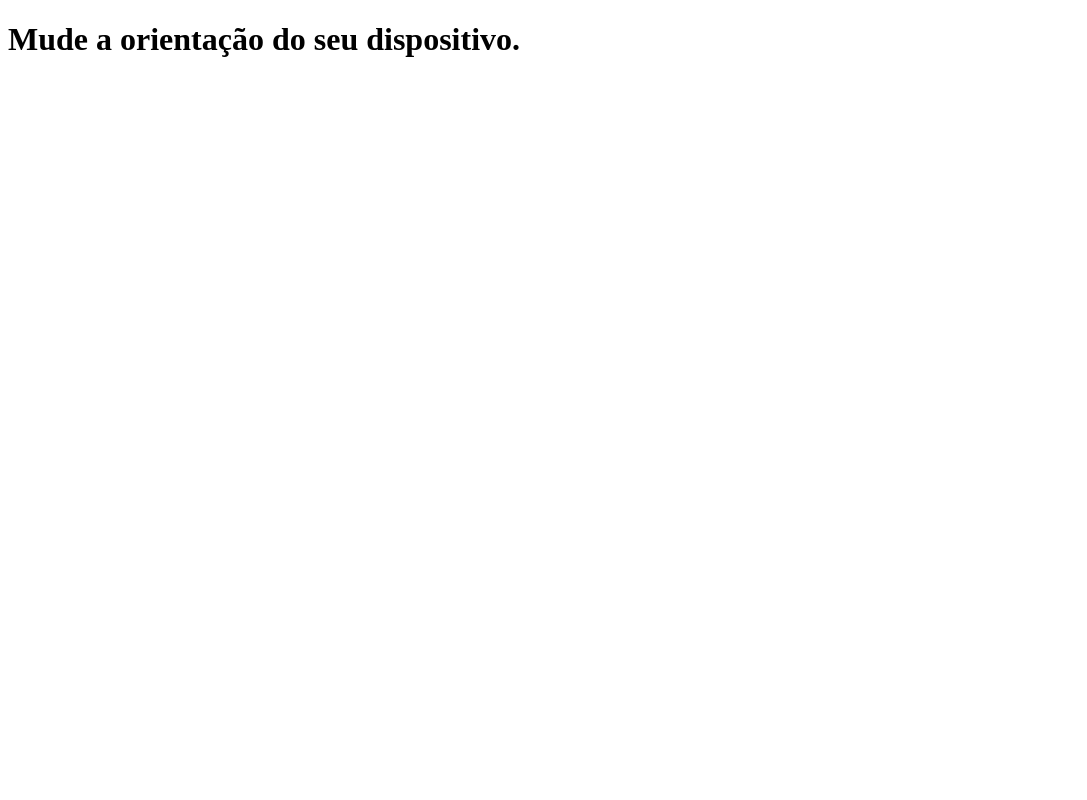
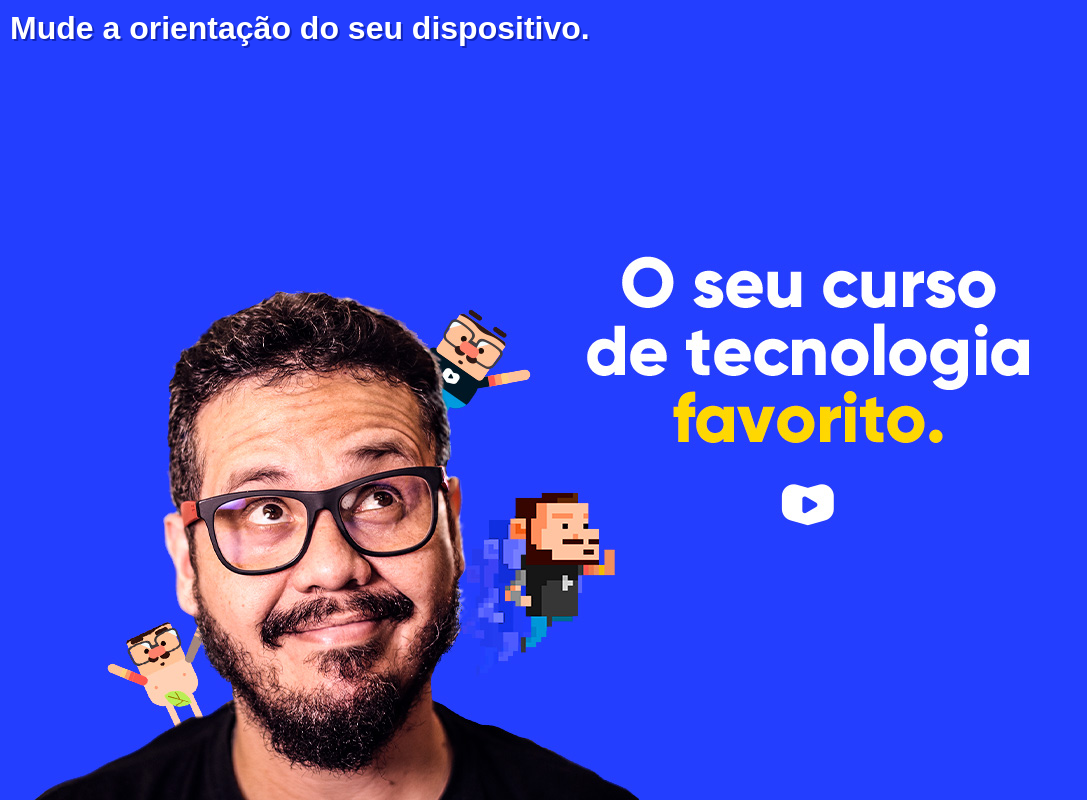
Before and after one commit to LuisCirino/html-css, a plain HTML site: page exercícios/ex026/mq002/index.html in a window 1280 px wide. Shown: the whole page, without its empty margins (0-1087 px from the left). Drawn offline with Linux system fonts and the light colour scheme.

Commit message:
mq002 atualizado

```diff
--- a/exercícios/ex026/mq002/estilos/paisagem.css
+++ b/exercícios/ex026/mq002/estilos/paisagem.css
@@ -1,3 +1,8 @@
 @charset "UTF-8";
 
 /* Aparelho deitado */
+
+body {
+    background-image: url(../imgs/cev-landscape.jpg);
+    background-position: left bottom;
+}
--- a/exercícios/ex026/mq002/estilos/retrato.css
+++ b/exercícios/ex026/mq002/estilos/retrato.css
@@ -1,3 +1,8 @@
 @charset "UTF-8";
 
 /* Aparelho em pé */
+
+body {
+    background-image: url(../imgs/cev-portrait.jpg);
+    background-position: center bottom;
+}
--- a/exercícios/ex026/mq002/estilos/style.css
+++ b/exercícios/ex026/mq002/estilos/style.css
@@ -1,3 +1,25 @@
 @charset "UTF-8";
 
 /* Configurações gerais */
+
+* {
+    margin: 0px;
+    padding: 0px;
+    font-family: Arial, Helvetica, sans-serif;
+}
+
+html, body {
+    width: 100vw;
+    height: 100vh;
+    background: #233eff center/contain no-repeat;
+}
+
+body {
+
+}
+
+h1 {
+    padding: 10px;
+    color: white;
+    text-shadow: 2px 2px 0px #0a1ba0b6;
+}
```
